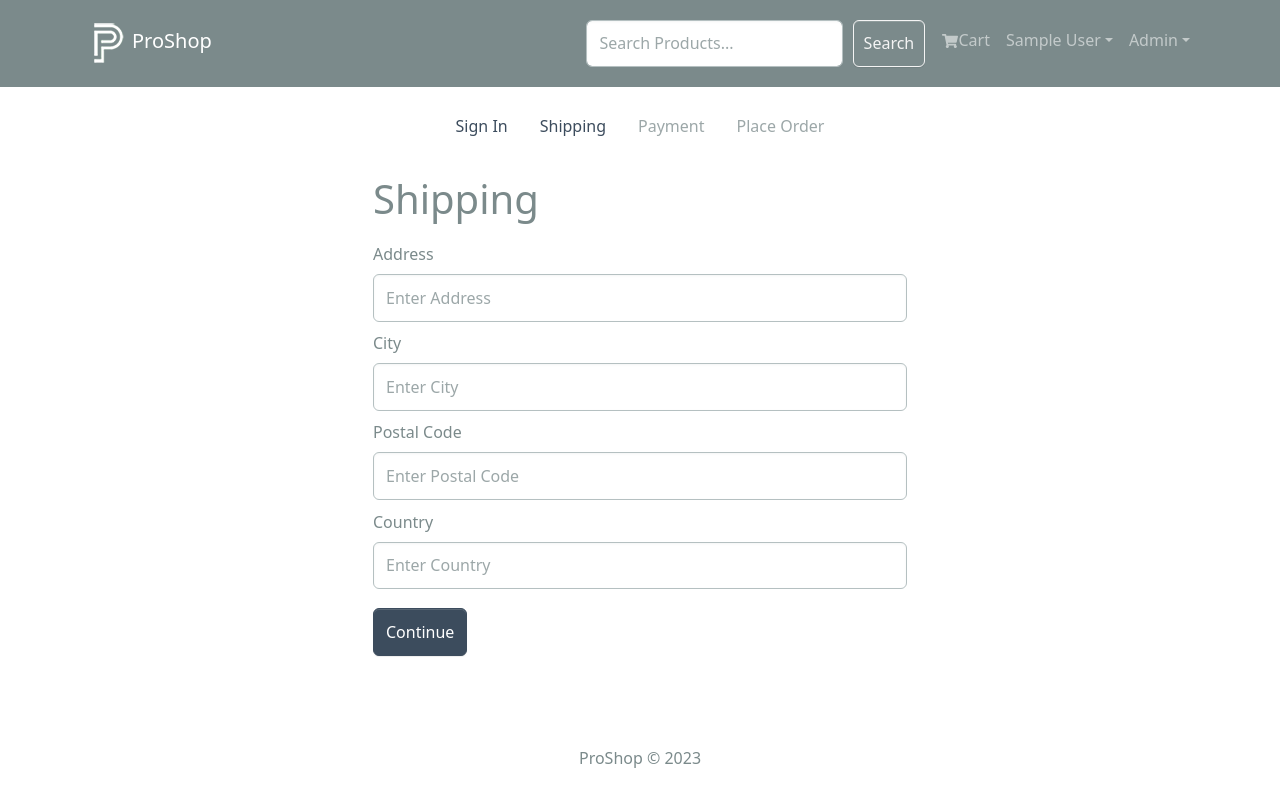
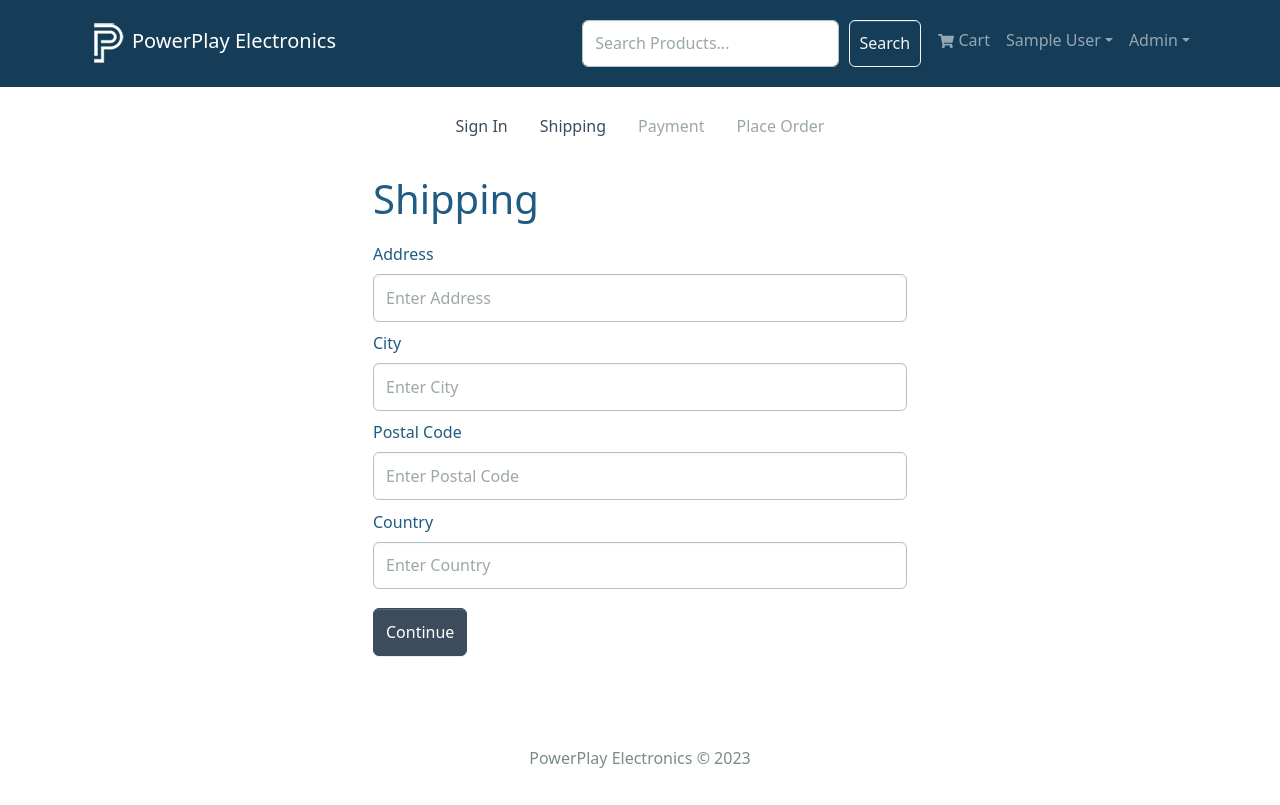
Before and after one commit to MBaiamonte/MERN_Ecom_Store_Demo, a React (Create React App) app in the folder frontend/: page /shipping in a window 1280 px wide. Built offline with nearby package versions, Linux system fonts and the light colour scheme; sample sign-in values are in the browser's storage.

Commit message:
updated general styles and color scheme from all grey to blue grey hybrid

```diff
--- a/frontend/src/components/Footer.jsx
+++ b/frontend/src/components/Footer.jsx
@@ -8,7 +8,7 @@ const Footer = () => {
             <Container>
                 <Row>
                     <Col className='text-center py-3'>
-                    <p>ProShop &copy; {currentYear}</p>
+                    <p>PowerPlay Electronics &copy; {currentYear}</p>
                     </Col>
                 </Row>
             </Container>
--- a/frontend/src/components/Header.jsx
+++ b/frontend/src/components/Header.jsx
@@ -30,12 +30,12 @@ const Header = () => {
 
     return (
     <header>
-        <Navbar bg='dark' variant='dark'expand='lg' collapseOnSelect>
+        <Navbar variant='dark'expand='lg' collapseOnSelect style={{backgroundColor: '#153d58'}}>
             <Container>
                 <LinkContainer to='/'>
                     <Navbar.Brand>
-                        <img src={logo} alt="ProShop logo" />
-                        ProShop
+                        <img src={logo} alt="PowerPlay Electronics logo" />
+                        PowerPlay Electronics
                     </Navbar.Brand>
                 </LinkContainer>
                 <Navbar.Toggle aria-controls='basic-navbar-nav'/>
@@ -44,7 +44,7 @@ const Header = () => {
                         <SearchBox/>
                         <LinkContainer to='/cart'>
                             <Nav.Link>
-                                <FaShoppingCart/>Cart
+                                <FaShoppingCart/> Cart
                                 {cartItems.length > 0 &&(
                                     <Badge pill bg='success' style={{marginLeft:'5px'}}>
                                         {cartItems.reduce((a,c) => a+c.qty,0)}
@@ -64,7 +64,7 @@ const Header = () => {
                         ):(
                             <LinkContainer to='/login'>
                                 <Nav.Link>
-                                    <FaUser/>Sign In
+                                    <FaUser/> Sign In
                                 </Nav.Link>
                             </LinkContainer>)}
                             {userInfo && userInfo.isAdmin && (
--- a/frontend/src/components/ProductCarousel.jsx
+++ b/frontend/src/components/ProductCarousel.jsx
@@ -16,7 +16,7 @@ const ProductCarousel = () => {
                         <Link to={`/product/${product._id}`}>
                             <Image src={product.image} alt={product.name} fluid/>
                             <Carousel.Caption className='carousel-caption'>
-                                <h2>
+                                <h2 style={{color: 'whitesmoke'}}>
                                     {product.name} (${product.price})
                                 </h2>
                             </Carousel.Caption>
--- a/frontend/src/components/SearchBox.jsx
+++ b/frontend/src/components/SearchBox.jsx
@@ -20,7 +20,7 @@ const SearchBox = () => {
 
     return (
         <Form onSubmit={submitHandler} className='d-flex'>
-            <Form.Control type='text' name='1' onChange={(e)=> setKeyword(e.target.value)} value={keyword} placeholder='Search Products...' className='mr-sm-2 ml-sm-5'></Form.Control>
+            <Form.Control type='text' name='1' onChange={(e)=> setKeyword(e.target.value)} value={keyword} placeholder='Search Products...' className='mr-sm-2 ml-sm-5' style={{color: "#0a3c41"}}></Form.Control>
             <Button type='submit' variant='outline-light' className='p-2 mx-2'>
                 Search
             </Button>
--- a/frontend/src/views/ShippingScreen.jsx
+++ b/frontend/src/views/ShippingScreen.jsx
@@ -30,20 +30,20 @@ const ShippingScreen = () => {
         <h1>Shipping</h1>
         <Form onSubmit={submitHandler}>
             <Form.Group controlId='address' className='my-2'>
-                <Form.Label>Address</Form.Label>
-                <Form.Control type='text' placeholder='Enter Address' value={address} onChange={(e)=>setAddress(e.target.value)}/>
+                <Form.Label style={{color:"#1f5b83"}} >Address</Form.Label>
+                <Form.Control  style={{color:"#1c1643"}} type='text' placeholder='Enter Address' value={address} onChange={(e)=>setAddress(e.target.value)}/>
             </Form.Group>
             <Form.Group controlId='city' className='my-2'>
-                <Form.Label>City</Form.Label>
-                <Form.Control type='text' placeholder='Enter City' value={city} onChange={(e)=>setCity(e.target.value)}/>
+                <Form.Label style={{color:"#1f5b83"}}>City</Form.Label>
+                <Form.Control  style={{color:"#1c1643"}} type='text' placeholder='Enter City' value={city} onChange={(e)=>setCity(e.target.value)}/>
             </Form.Group>
             <Form.Group controlId='postalCode' className='my-2'>
-                <Form.Label>Postal Code</Form.Label>
-                <Form.Control type='text' placeholder='Enter Postal Code' value={postalCode} onChange={(e)=>setPostalCode(e.target.value)}/>
+                <Form.Label style={{color:"#1f5b83"}}>Postal Code</Form.Label>
+                <Form.Control style={{color:"#1c1643"}} type='text' placeholder='Enter Postal Code' value={postalCode} onChange={(e)=>setPostalCode(e.target.value)}/>
             </Form.Group>
             <Form.Group controlId='country' className='my-2'>
-                <Form.Label>Country</Form.Label>
-                <Form.Control type='text' placeholder='Enter Country' value={country} onChange={(e)=>setCountry(e.target.value)}/>
+                <Form.Label style={{color:"#1f5b83"}}>Country</Form.Label>
+                <Form.Control style={{color:"#1c1643"}} type='text' placeholder='Enter Country' value={country} onChange={(e)=>setCountry(e.target.value)}/>
             </Form.Group>
             <Button type='submit' variant='primary' className='my-2'>Continue</Button>
         </Form>
```
Also changed, not shown: frontend/src/assets/styles/bootstrap.custom.css, 3 other files (tests, documents, lock files or other folders).
